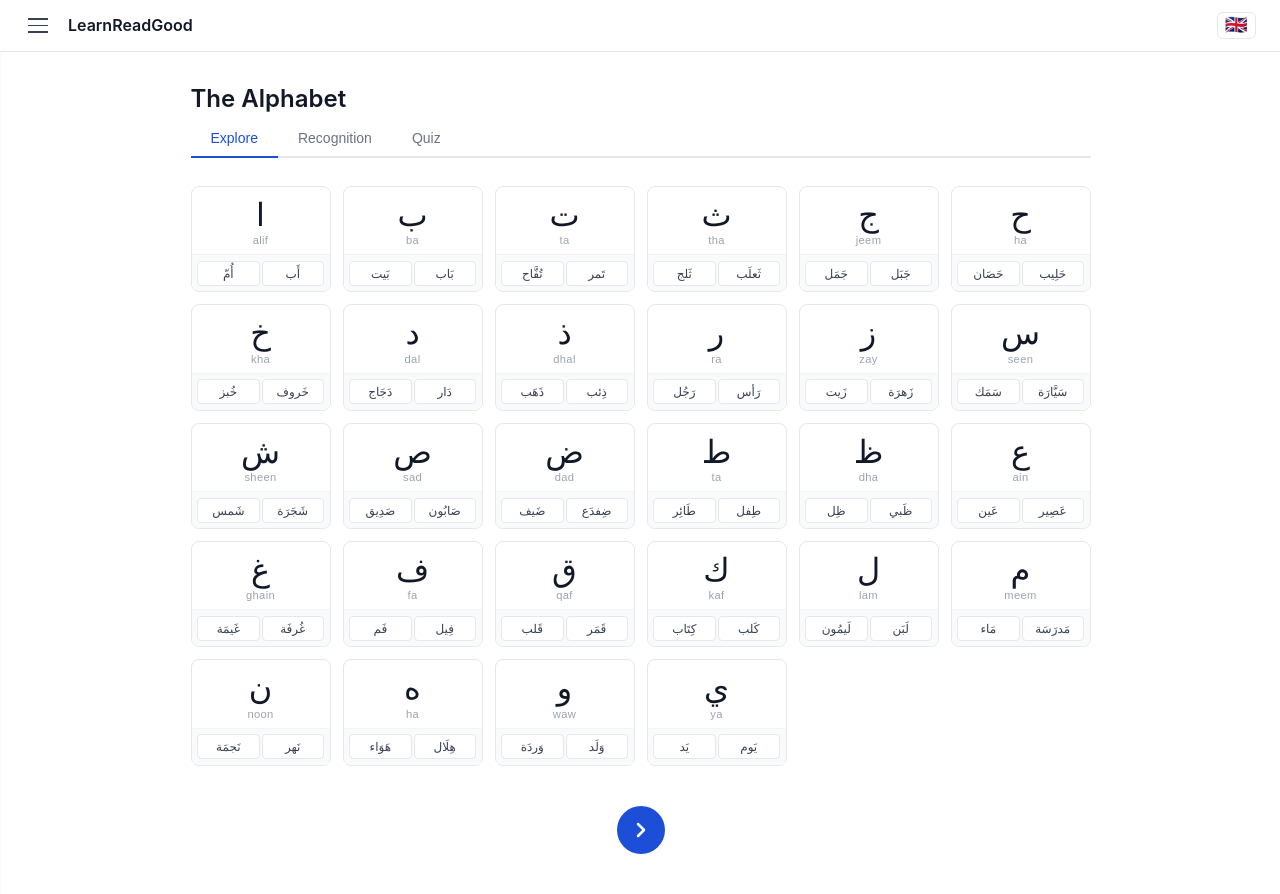
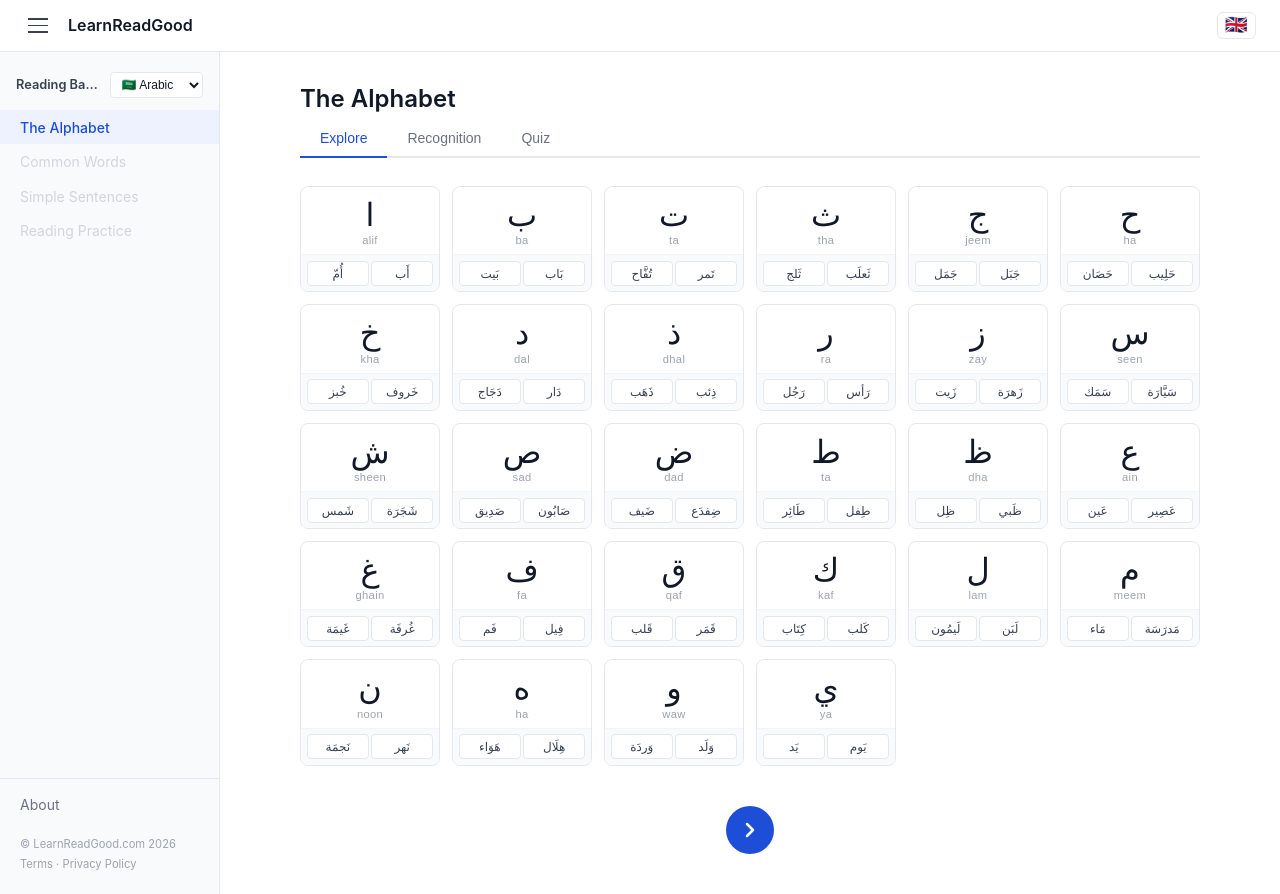
Before and after one commit to misrab/learnreadgood, a React (Vite) app: page /section/alphabet in a window 1280 px wide. Built offline with nearby package versions, Linux system fonts and the light colour scheme.

Commit message:
sidebar; wip intro page; wip other course sections

```diff
--- a/src/App.css
+++ b/src/App.css
@@ -68,7 +68,7 @@
   background: white;
   border: 1px solid #e5e7eb;
   border-radius: 6px;
-  box-shadow: 0 4px 12px rgba(0,0,0,0.08);
+  box-shadow: 0 4px 12px rgba(0, 0, 0, 0.08);
   list-style: none;
   margin: 0;
   padding: 0.25rem;
--- a/src/App.tsx
+++ b/src/App.tsx
@@ -12,7 +12,7 @@ import './App.css'
 
 function App() {
   const { t } = useTranslation()
-  const [sidebarOpen, setSidebarOpen] = useState(false) // default collapsed
+  const [sidebarOpen, setSidebarOpen] = useState(true)
   const firstSection = buildReadingCourse().sections[0]
 
   return (
--- a/src/components/Sidebar.tsx
+++ b/src/components/Sidebar.tsx
@@ -57,7 +57,6 @@ export function Sidebar({ isOpen, onClose }: SidebarProps) {
                   ) : (
                     <NavLink
                       to={`/section/${section.id}`}
-                      onClick={onClose}
                       className={({ isActive }) =>
                         `section-link ${status}${isActive ? ' active' : ''}`
                       }
@@ -74,7 +73,6 @@ export function Sidebar({ isOpen, onClose }: SidebarProps) {
         <div className="sidebar-bottom">
           <NavLink
             to="/about"
-            onClick={onClose}
             className={({ isActive }) => `sidebar-link${isActive ? ' active' : ''}`}
           >
             {t('nav.about')}
@@ -83,9 +81,9 @@ export function Sidebar({ isOpen, onClose }: SidebarProps) {
           <footer className="sidebar-footer">
             <p>{t('footer.copyright')}</p>
             <p>
-              <NavLink to="/terms" onClick={onClose}>{t('footer.terms')}</NavLink>
+              <NavLink to="/terms">{t('footer.terms')}</NavLink>
               {' · '}
-              <NavLink to="/privacy" onClick={onClose}>{t('footer.privacy')}</NavLink>
+              <NavLink to="/privacy">{t('footer.privacy')}</NavLink>
             </p>
           </footer>
         </div>
```
Also changed, not shown: src/pages/SectionView.tsx (indentation only).
